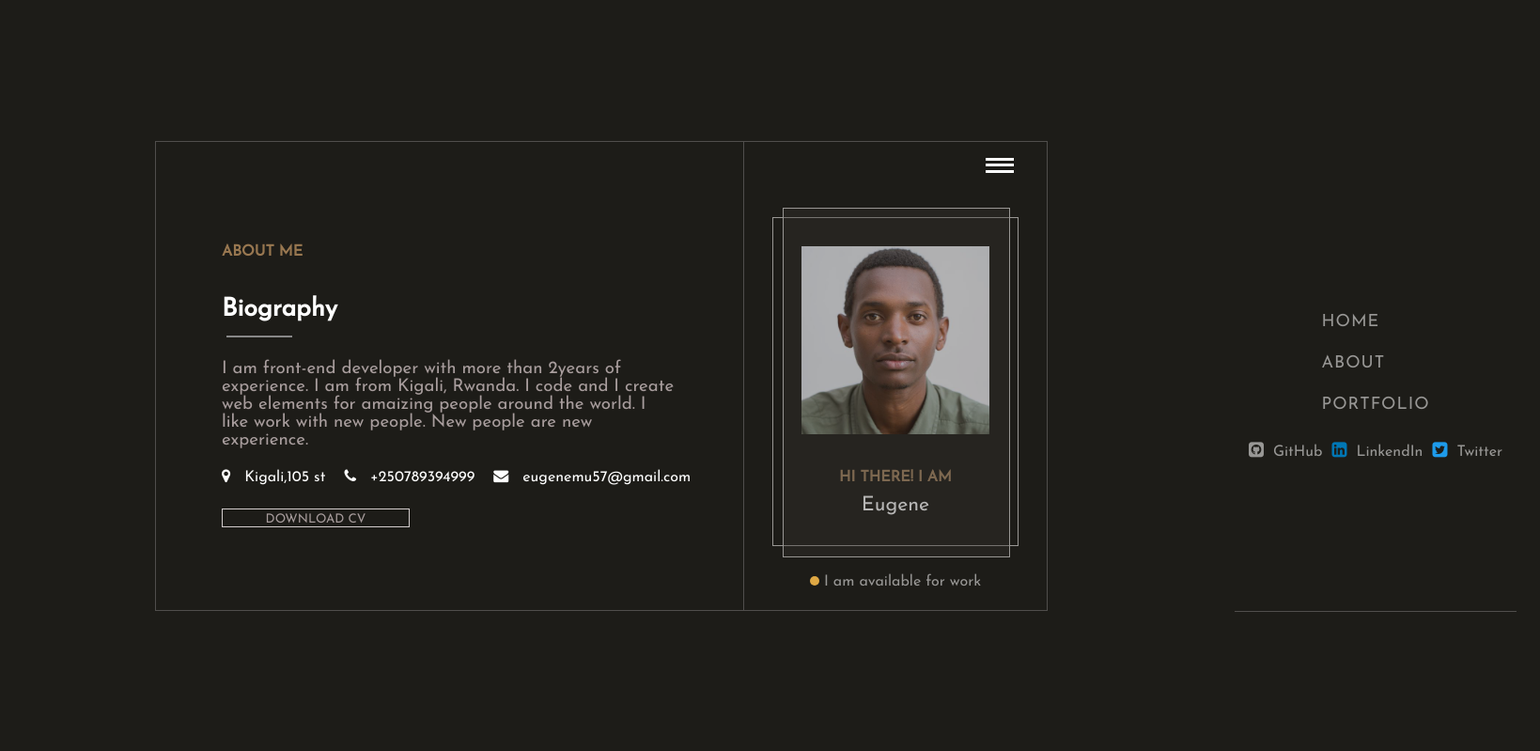
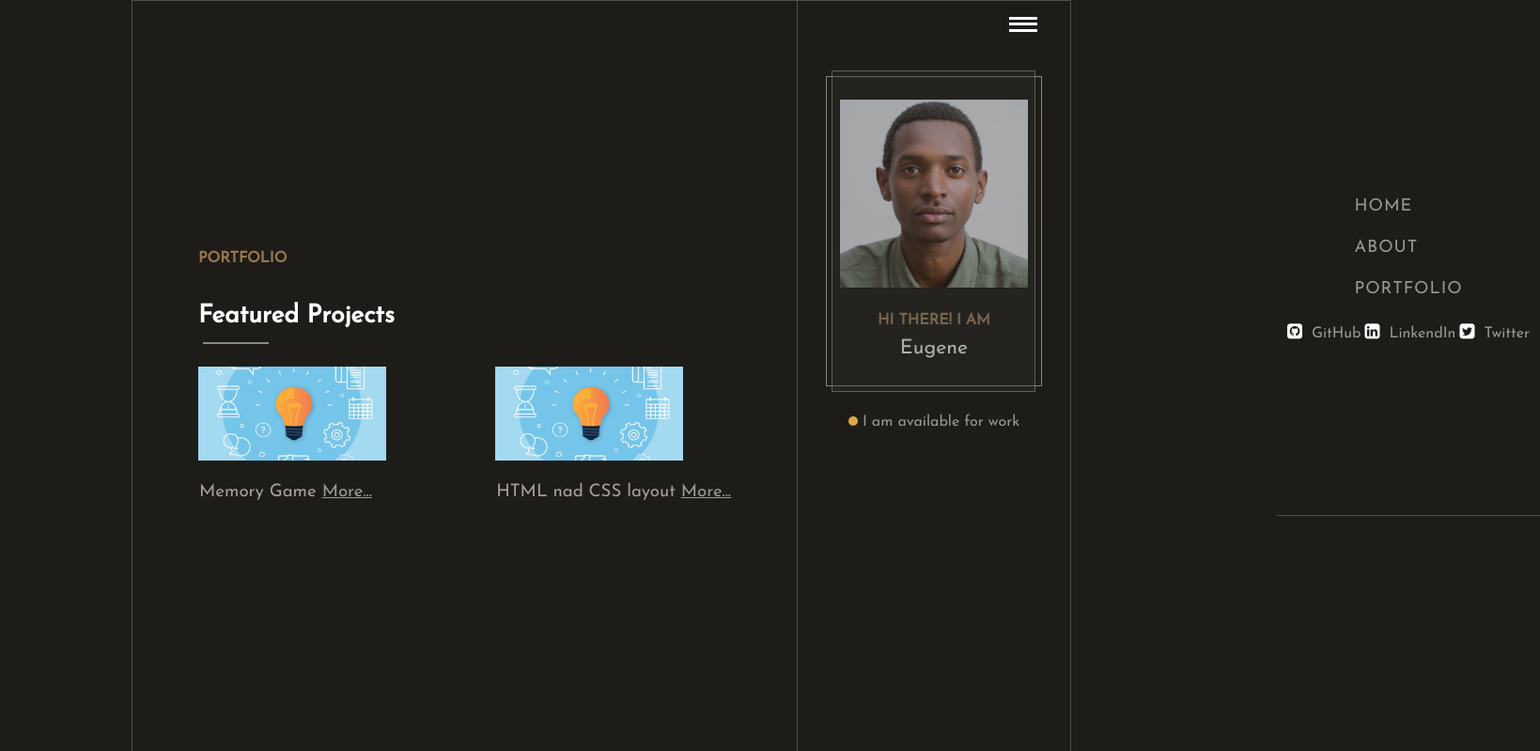
Before and after one commit to MunyamEugene/portfolio, a plain HTML site: page projects.html in a window 1280 px wide. Shown: the whole page at 94% size, 1639 px wide, since content can reach past the window. Drawn offline with Linux system fonts and the light colour scheme; a script that the page names is missing.

Commit message:
initial commit

```diff
--- a/pages/about.html
+++ b/projects.html
@@ -7,16 +7,18 @@
     <meta name="viewport" content="width=device-width, initial-scale=1.0">
     <title>ME</title>
     <link rel="stylesheet" href="../style/style.css" />
+    <link rel="stylesheet" href="./style/mobile.css" />
     <link rel="preconnect" href="https://fonts.googleapis.com">
     <link rel="preconnect" href="https://fonts.gstatic.com" crossorigin>
 <link href="https://fonts.googleapis.com/css2?family=Josefin+Sans&display=swap" rel="stylesheet">
 <link rel="stylesheet" href="https://cdnjs.cloudflare.com/ajax/libs/font-awesome/4.7.0/css/font-awesome.min.css">
 
+
 </head>
 
 <body>
 
-    <main>
+    <main class="content">
         <nav class="nav-bar">
             <div class="bugger-menu">
                 <div class="line line-1"></div>
@@ -24,9 +26,9 @@
                 <div class="line line-3"></div>
             </div>
             <ul class="main-list">
-                <li class="nav-item"><a class="nav-link" href="/index.html">Home</a></li>
-                <li class="nav-item"><a class="nav-link" href="/pages/about.html">About</a></li>
-                <li class="nav-item"><a class="nav-link" href="/pages/projects.html">Portfolio</a></li>
+            <li class="nav-item"><a class="nav-link" href="/portfolio/index.html">Home</a></li>
+            <li class="nav-item"><a class="nav-link" href="/portfolio/about.html">About</a></li>
+            <li class="nav-item"><a class="nav-link" href="/portfolio/projects.html">Portfolio</a></li>
             </ul>
             <div class="social-media">
                 <p><span><i class="fa fa-github-square" aria-hidden="true"></i></span>GitHub</p>
@@ -36,19 +38,27 @@
         </nav>
         <div class="content">
             <div id="swup" class="content-text transition-fade">
-                <h2 class="info">ABOUT ME</h2>
-                <h1 class="info">Biography</h1>
-                <p class="info">I am front-end developer with more than 2years of experience. I am from Kigali, Rwanda.
-                    I code and I create web elements for amaizing people around the world.
-                    I like work with new people. New people are new experience.
+                <h2 class="info">PORTFOLIO</h2>
+                <div class="project-section">
+                <h1 class="info">Featured Projects</h1>
 
+                </div>
+                <div class="slider">
+                    <div class="project">
+                        <img src="../images/test2.jpg" width="200" height="100"/>
+                     <p>
+                         Memory Game <a href="#">More...</a>
                      </p>
-                <div class="cotacts">
-                 <p class="addr"><span><i class="fa fa-map-marker" aria-hidden="true"></i> </span>Kigali,105 st</p>
-                <p class="addr"><span><i class="fa fa-phone" aria-hidden="true"></i> </span>+250789394999</p>
-                <P class="addr"><span><i class="fa fa-envelope" aria-hidden="true"></i> </span> eugenemu57@gmail.com</P>
                     </div>
-                <p class="addr cv-txt">DOWNLOAD CV</p>
+                    <div class="project">
+                        <img src="../images/test2.jpg" width="200" height="100" />
+                        <p>
+                            HTML nad CSS layout <a href="#">More...</a>
+                        </p>
+                    </div>
+
+                </div>
+
             </div>
             <div class="img-profile">
                 <div class="frame1">
@@ -66,8 +76,9 @@
             </div>
         </div>
     </main>
-
+<script src="https://unpkg.com/swup@latest/dist/swup.min.js"></script>
 <script>
+    const swup = new Swup();
     const navIcon = document.querySelector('.bugger-menu');
     const navBar = document.querySelector('.nav-bar');
     navIcon.addEventListener('click', () => {
--- a/style/style.css
+++ b/style/style.css
@@ -21,8 +21,8 @@ html.is-animating .transition-fade {
 main{
     flex-direction: column;
     background-color: #1d1c18;
-    height: 500px;
-    width: 950px;
+    height: 550px;
+    width: 1000px;
     position: absolute;
     top: 50%;
     left: 50%;
@@ -42,27 +42,37 @@ main{
     padding: 30px;
 
 }
-.frame1{
-    height: 350px;
-    padding: 10px;
-}
+
 .img-profile .frame1{
-    border: 1px solid rgb(153, 151, 148);
+    border: 1px solid rgba(153, 151, 148, 0.884);
     margin-top: 50px;
     text-align: center;
     line-height: 30px;
+    height: 330px;
+    padding: 5px;
+    width: 230px;
+
 }
-img{
-    margin: 20px;
+.img-profile .frame1{
+    display: flex;
+    flex-direction: column;
+    justify-content: space-evenly;
+}
+.img-profile img{
+    width: 200px;
+    height: 200px;
+    margin-left: auto;
+    margin-right: auto;
+
 }
 .img-profile .frame1::before{
     content: '';
     position: absolute;
-    top: 70px;
-    height: 370px;
-    width: 240px;
-    background-color: rgba(53, 51, 48, 0.356);
-    border: 1px solid rgb(153, 151, 148);
+    top: 74px;
+    height: 340px;
+    width: 215px;
+    background-color: rgba(49, 48, 45, 0.384);
+    border: 1px solid rgba(153, 151, 148, 0.507);
 }
 
 .bugger-menu{
@@ -85,8 +95,8 @@ img{
 }
 
 .nav-bar{
-    height: 500px;
-    width: 300px;
+    height: 548px;
+    width: 280px;
     position: fixed;
     right: -500px;
     background-color: #1d1c18;
@@ -251,34 +261,26 @@ color: #fff;
 
 .slider{
     display: flex;
-    align-items: center;
+    padding: 20px;
     justify-content: space-between;
 
 }
-.project img{
-    position: relative;
-}
 
 .project p{
- padding-left: 20px;
+ padding-left: 1px;
+ padding-top: 20px;
+ text-align: left;
 }
 
 nav .social-media{
     display: flex;
 }
 .social-media p{
-    padding: 5px;
+    padding: 2px;
 }
 .social-media .fa{
     margin-right: 10px;
     font-size: 14pt;
+    color:#fff;
 
 }
-
-.social-media .fa-twitter-square{
-    color: #1e9beb;
-}
-.social-media .fa-linkedin-square{
-    color: #0077b5;
-
-}
```
Also changed, not shown: about.html (renamed from pages/projects.html, +20 -23 lines), index.html (+4 -4 lines), package.json (deleted, +0 -14 lines), style/mobile.css (added), 1 other file. Lines whose indentation alone changed are shown as unchanged.
